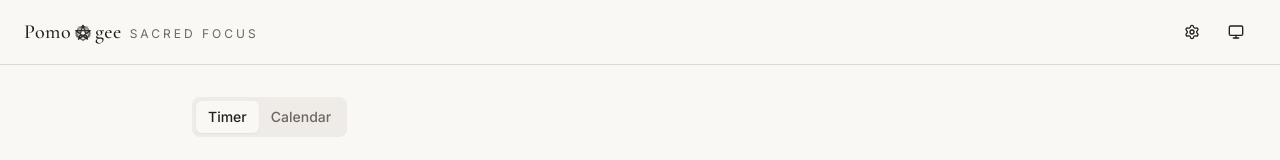
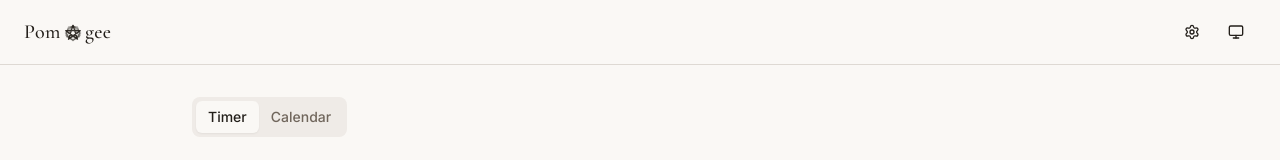
Before and after one commit to bluemonkeymakes/pomogee, a React (Vite) app: page / in a window 1280 px wide. Shown: the top 160 px of the page. Built offline with nearby package versions, Linux system fonts and the light colour scheme; the HTML template or start-up script is replaced by a standard one.

Commit message:
App name: Pom[icon]gee — icon replaces the second o

```diff
--- a/src/App.tsx
+++ b/src/App.tsx
@@ -14,7 +14,7 @@ function App() {
           <header className="flex items-center justify-between border-b px-6 py-3">
             <div className="flex items-baseline gap-2">
               <span className="font-serif text-xl tracking-wide">
-                Pomo
+                Pom
                 <svg viewBox="-50 -50 100 100" width="20" height="20" className="inline-block align-middle mx-0.5 -translate-y-px" aria-hidden>
                   <path d="M 0 -38 L 32.909 19 L -32.909 19 Z"
                     fill="none" stroke="currentColor" strokeWidth="6" strokeLinejoin="round" strokeLinecap="round" strokeOpacity="0.35"/>
@@ -29,7 +29,6 @@ function App() {
                 </svg>
                 gee
               </span>
-              <span className="text-xs uppercase tracking-[0.25em] text-muted-foreground">sacred focus</span>
             </div>
             <div className="flex items-center gap-1">
               <SettingsDialog />
```
